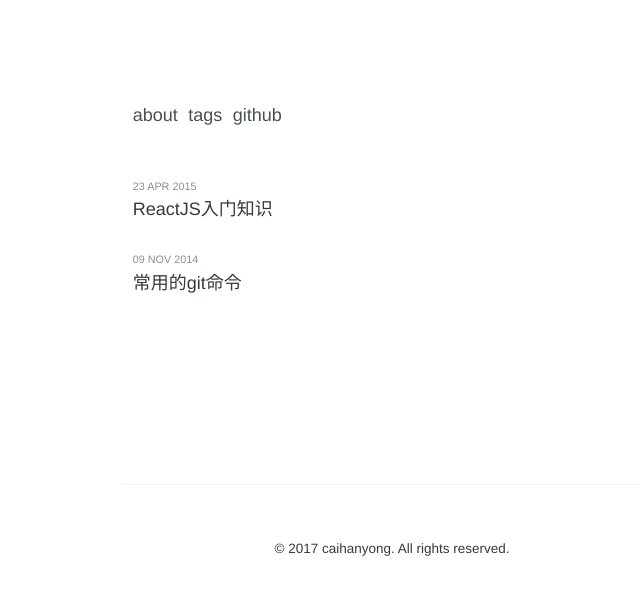
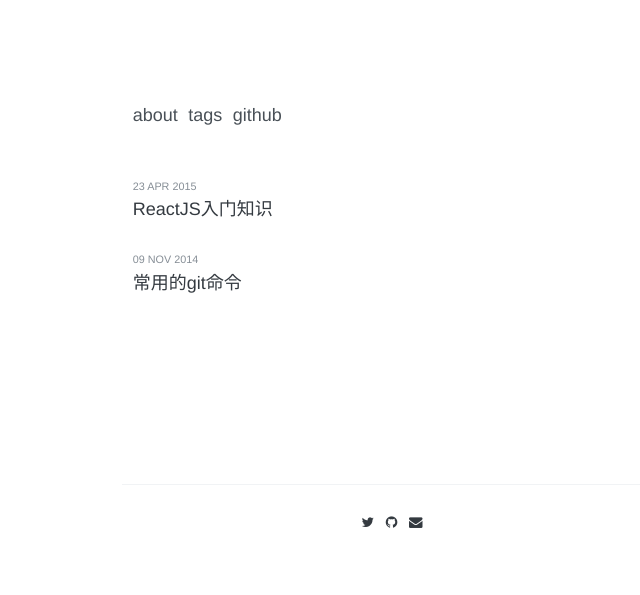
Before and after one commit to ada012/chanyying.github.com, a Jekyll site: the page built from index.html, in a window 1280 px wide. Shown: the top 595 px of the page, without its empty margins (248-888 px from the left). Built offline with Jekyll 4.4.1, drawn with Linux system fonts in a browser that asks for light colours; some web fonts are replaced; the list of posts is cut into pages by our own code.

Commit message:
增加样式

```diff
--- a/_includes/footer.html
+++ b/_includes/footer.html
@@ -63,5 +63,5 @@
     {% endif %}
 
   </div>
-  © {{ site.copyright.year }} {{ site.copyright.name }}. All rights reserved.
+  <!-- © {{ site.copyright.year }} {{ site.copyright.name }}. All rights reserved. -->
 </div>
--- a/_includes/head.html
+++ b/_includes/head.html
@@ -7,9 +7,9 @@
   <link rel="stylesheet" href="{{ site.baseurl }}/assets/css/main.css" type="text/css">
 
   <!-- Font -->
-  <!--<link rel="stylesheet" href="https://maxcdn.bootstrapcdn.com/font-awesome/4.7.0/css/font-awesome.min.css">-->
-  <!--<link href='//spoqa.github.io/spoqa-han-sans/css/SpoqaHanSans-kr.css' rel='stylesheet' type='text/css'>-->
-  <!--<link href="https://fonts.googleapis.com/css?family=Ubuntu+Mono" rel="stylesheet">-->
+  <link rel="stylesheet" href="https://maxcdn.bootstrapcdn.com/font-awesome/4.7.0/css/font-awesome.min.css">
+  <link href='//spoqa.github.io/spoqa-han-sans/css/SpoqaHanSans-kr.css' rel='stylesheet' type='text/css'>
+  <link href="https://fonts.googleapis.com/css?family=Ubuntu+Mono" rel="stylesheet">
 
   <link rel="alternate" type="application/rss+xml" title="RSS Feed for {{ site.name }}" href="{{ site.baseurl }}/feed.xml" />
   {% seo %}
```
Also changed, not shown: LICENSE.md (deleted), assets/images/favicon.ico (deleted), images/image.png (deleted).
